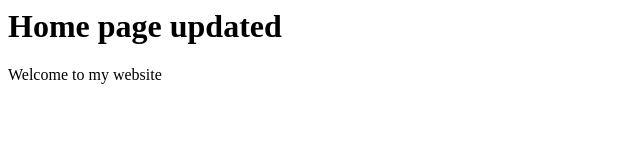
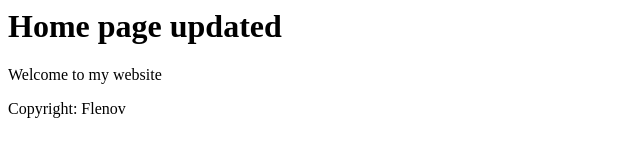
Before and after one commit to yakovsmonarch/domo, a plain HTML site: page index.html in a window 1280 px wide. Shown: the whole page, without its empty margins (0-640 px from the left). Drawn offline with Linux system fonts and the light colour scheme.

Commit message:
Learning to work together

```diff
--- a/index.html
+++ b/index.html
@@ -5,5 +5,6 @@
     <body>
         <h1>Home page updated</h1>
         <p>Welcome to my website</p>
+        <p>Copyright: Flenov</p>
     </body>
 </html>
```
